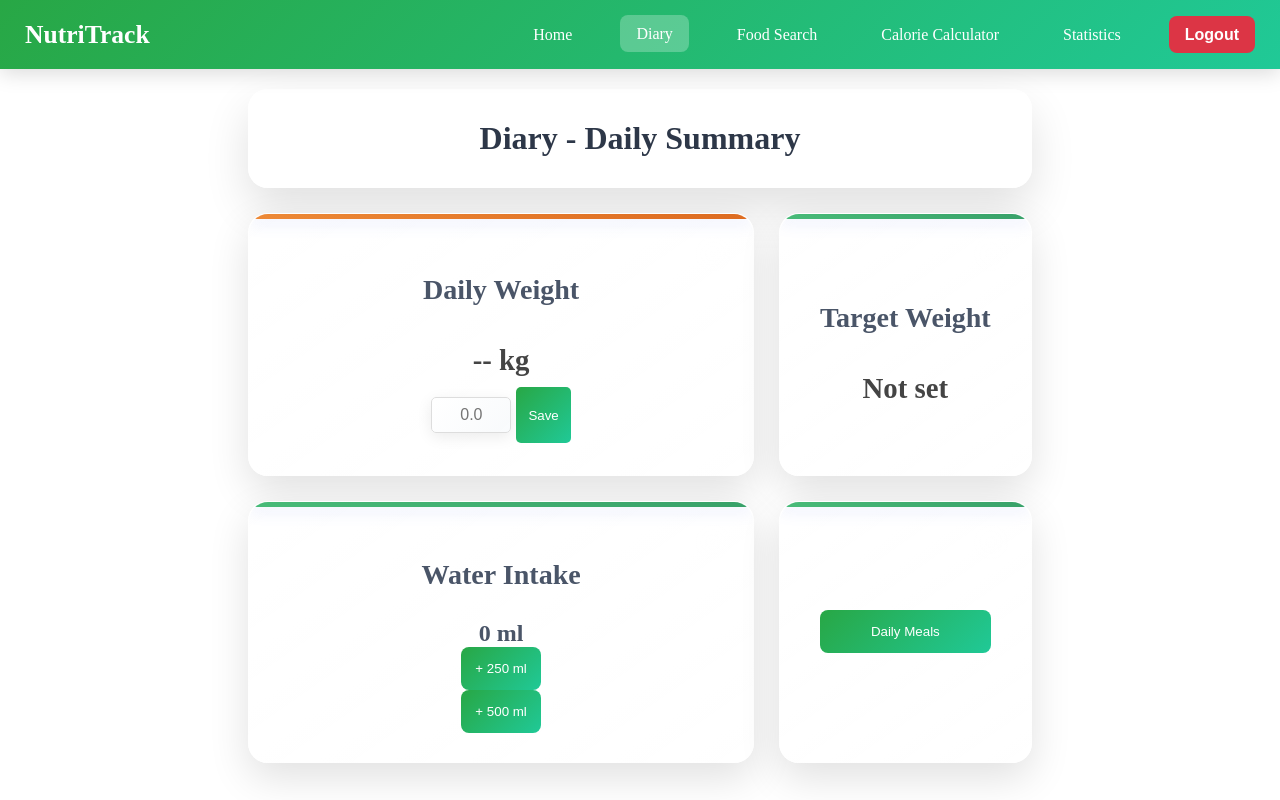
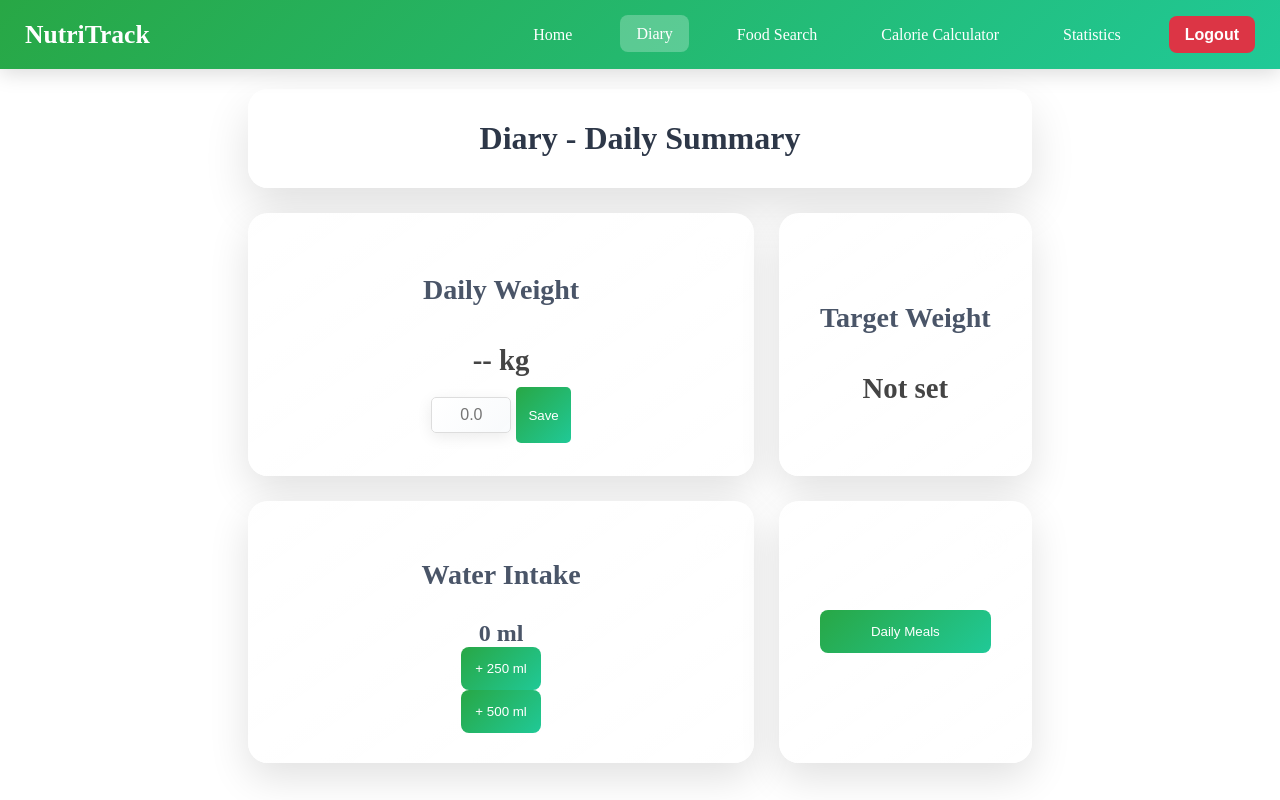
Before and after one commit to TilajiDaniel/Project, a React (Vite) app: page /naplo in a window 1280 px wide. Built offline with nearby package versions, Linux system fonts and the light colour scheme; no server answers; sample sign-in values are in the browser's storage.

Commit message:
késznek nyilvanítom a frontendet

```diff
--- a/src/styles/AdminDashboard.css
+++ b/src/styles/AdminDashboard.css
@@ -1,7 +1,7 @@
 .admin-container {
     padding: 2rem;
     font-family: 'Segoe UI', Tahoma, Geneva, Verdana, sans-serif;
-    backgroundColor: #f4f7f6;
+    background-color: #f4f7f6;
     min-height: 100vh;
 }
 
--- a/src/styles/Etel-kereso.css
+++ b/src/styles/Etel-kereso.css
@@ -40,10 +40,7 @@
     transition: all 0.3s;
 }
 
-.search-bar button:hover {
-    transform: translateY(-2px);
-    box-shadow: 0 10px 25px rgba(102,126,234,0.4);
-}
+
 
 .category-cards {
     display: flex; flex-wrap: wrap; gap: 8px; margin: 10px 0;
--- a/src/styles/Etelek-elrendezese.css
+++ b/src/styles/Etelek-elrendezese.css
@@ -77,15 +77,6 @@
   overflow: hidden;
 }
 
-.food-card::before {
-  content: '';
-  position: absolute;
-  top: 0;
-  left: 0;
-  right: 0;
-  height: 4px;
-  background: linear-gradient(90deg, #f59e0b, #d97706);
-}
 
 .food-card:hover {
   transform: translateY(-6px);
--- a/src/styles/Kalorie-kalkulator.css
+++ b/src/styles/Kalorie-kalkulator.css
@@ -125,7 +125,7 @@ input[type="number"]::-webkit-inner-spin-button {
 }
 
 input[type="number"] {
-  -moz-appearance: textfield;
+  appearance: textfield;
 }
 
 select {
--- a/src/styles/Naplo.css
+++ b/src/styles/Naplo.css
@@ -1,4 +1,3 @@
-/* src/styles/Naplo.css - Meglévő struktúrához illeszkedő NAPLÓ design */
 
 .container {
   display: flex;
@@ -9,7 +8,6 @@
   animation: fadeInContainer 0.8s ease-out;
 }
 
-/* Sidebar - változatlan */
 nav.sidebar {
   width: 260px;
   background: rgba(255, 255, 255, 0.95);
@@ -117,14 +115,7 @@ nav.sidebar {
   transition: all 0.3s ease;
 }
 
-.main-panel::before {
-  content: '';
-  position: absolute;
-  top: 0; left: 0; right: 0;
-  height: 5px;
-  background: linear-gradient(90deg, #48bb78, #38a169);
-  border-radius: 20px 20px 0 0;
-}
+
 
 .tall-panel {
   grid-row: span 2;
--- a/src/styles/index.css
+++ b/src/styles/index.css
@@ -60,7 +60,6 @@
 .main-panel-card {
     background: white;
     border-radius: 15px;
-    border-top: 4px solid #e67e22;
     padding: 25px;
     box-shadow: 0 4px 15px rgba(0,0,0,0.05);
     text-align: center;
@@ -80,9 +79,7 @@
     height: auto;
 }
 
-.side-card.tip {
-    border-left: 5px solid #ff7675;
-}
+
 
 .stepper-container {
     display: flex;
@@ -297,7 +294,6 @@
     border-radius: 15px;
     padding: 30px;
     box-shadow: 0 4px 15px rgba(0,0,0,0.05);
-    border-left: 6px solid #e67e22;
     text-align: left;
 }
 
```
